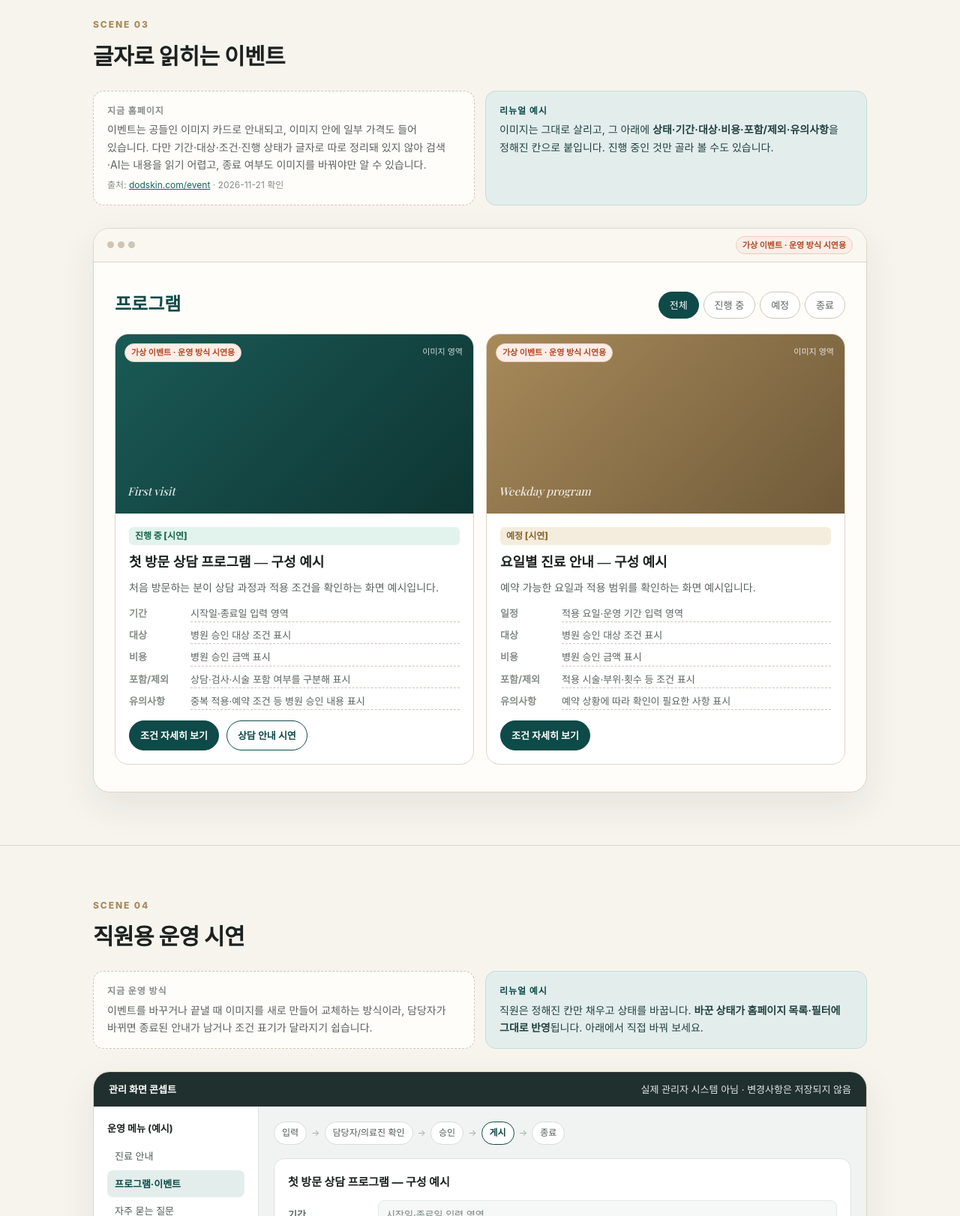
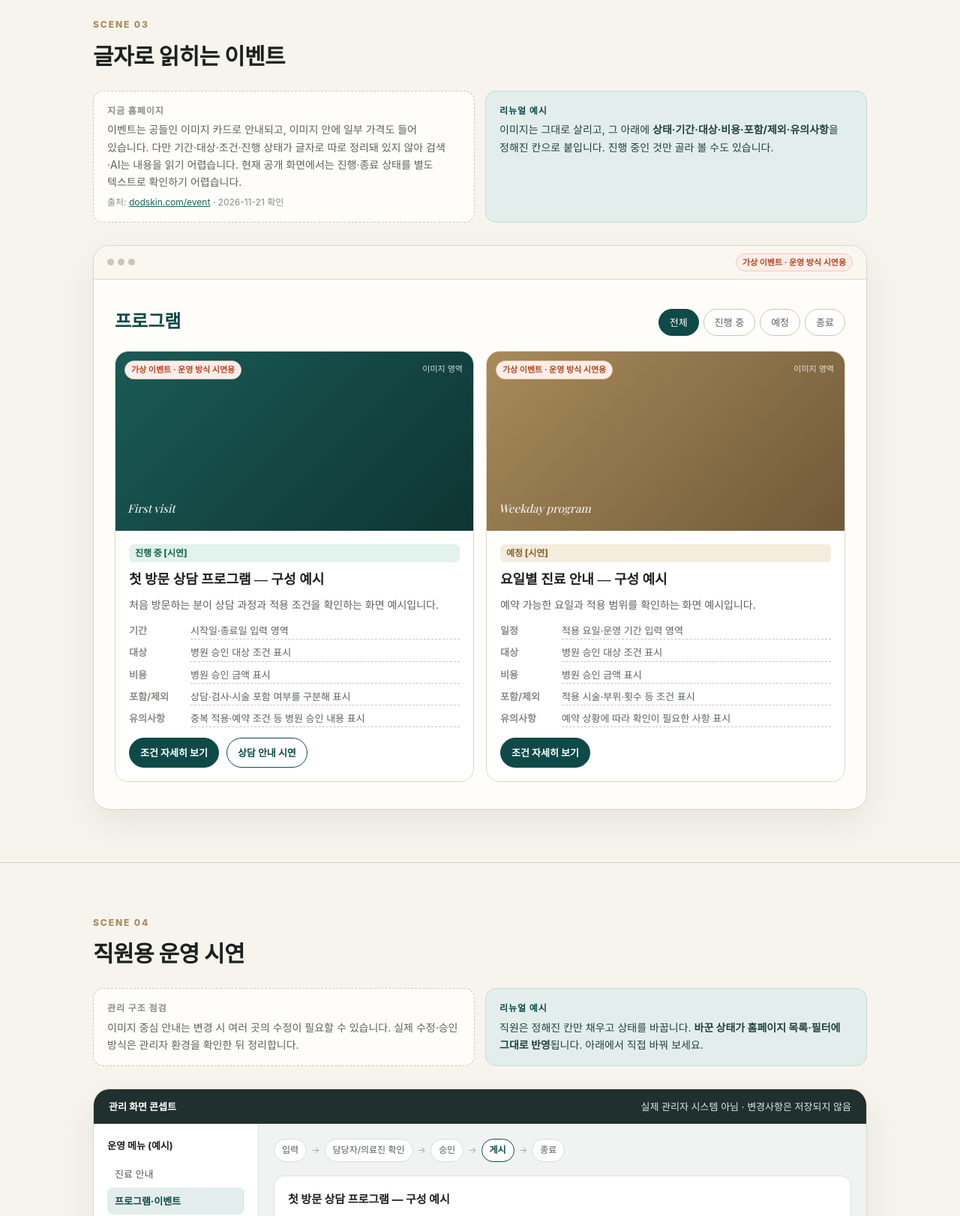
Before and after one commit to Jeonjaeman/dod-cheongdam, a plain HTML site: page preview.html in a window 1280 px wide. Shown: the part 2900-4522 px from the top of the page at 75% size. Drawn offline with nearby package versions, Linux system fonts and the light colour scheme; a web font is replaced by a local one.

Commit message:
화면 예시: 현황 단정 표현 2곳 완화(지희 검수)
Co-Authored-By: Claude Opus 5.5 <noreply@anthropic.com>

```diff
--- a/preview.html
+++ b/preview.html
@@ -286,7 +286,7 @@ footer a{color:var(--teal2)}
     <p class="part-h">SCENE 03</p>
     <h2 class="part-t">글자로 읽히는 이벤트</h2>
     <div class="cmp">
-      <div class="now"><b>지금 홈페이지</b>이벤트는 공들인 이미지 카드로 안내되고, 이미지 안에 일부 가격도 들어 있습니다. 다만 기간·대상·조건·진행 상태가 글자로 따로 정리돼 있지 않아 검색·AI는 내용을 읽기 어렵고, 종료 여부도 이미지를 바꿔야만 알 수 있습니다.<span class="src">출처: <a href="https://www.dodskin.com/event" target="_blank" rel="noopener">dodskin.com/event</a> · 2026-11-21 확인</span></div>
+      <div class="now"><b>지금 홈페이지</b>이벤트는 공들인 이미지 카드로 안내되고, 이미지 안에 일부 가격도 들어 있습니다. 다만 기간·대상·조건·진행 상태가 글자로 따로 정리돼 있지 않아 검색·AI는 내용을 읽기 어렵습니다. 현재 공개 화면에서는 진행·종료 상태를 별도 텍스트로 확인하기 어렵습니다.<span class="src">출처: <a href="https://www.dodskin.com/event" target="_blank" rel="noopener">dodskin.com/event</a> · 2026-11-21 확인</span></div>
       <div class="new"><b>리뉴얼 예시</b>이미지는 그대로 살리고, 그 아래에 <strong>상태·기간·대상·비용·포함/제외·유의사항</strong>을 정해진 칸으로 붙입니다. 진행 중인 것만 골라 볼 수도 있습니다.</div>
     </div>
 
@@ -353,7 +353,7 @@ footer a{color:var(--teal2)}
     <p class="part-h">SCENE 04</p>
     <h2 class="part-t">직원용 운영 시연</h2>
     <div class="cmp">
-      <div class="now"><b>지금 운영 방식</b>이벤트를 바꾸거나 끝낼 때 이미지를 새로 만들어 교체하는 방식이라, 담당자가 바뀌면 종료된 안내가 남거나 조건 표기가 달라지기 쉽습니다.</div>
+      <div class="now"><b>관리 구조 점검</b>이미지 중심 안내는 변경 시 여러 곳의 수정이 필요할 수 있습니다. 실제 수정·승인 방식은 관리자 환경을 확인한 뒤 정리합니다.</div>
       <div class="new"><b>리뉴얼 예시</b>직원은 정해진 칸만 채우고 상태를 바꿉니다. <strong>바꾼 상태가 홈페이지 목록·필터에 그대로 반영</strong>됩니다. 아래에서 직접 바꿔 보세요.</div>
     </div>
 
```
